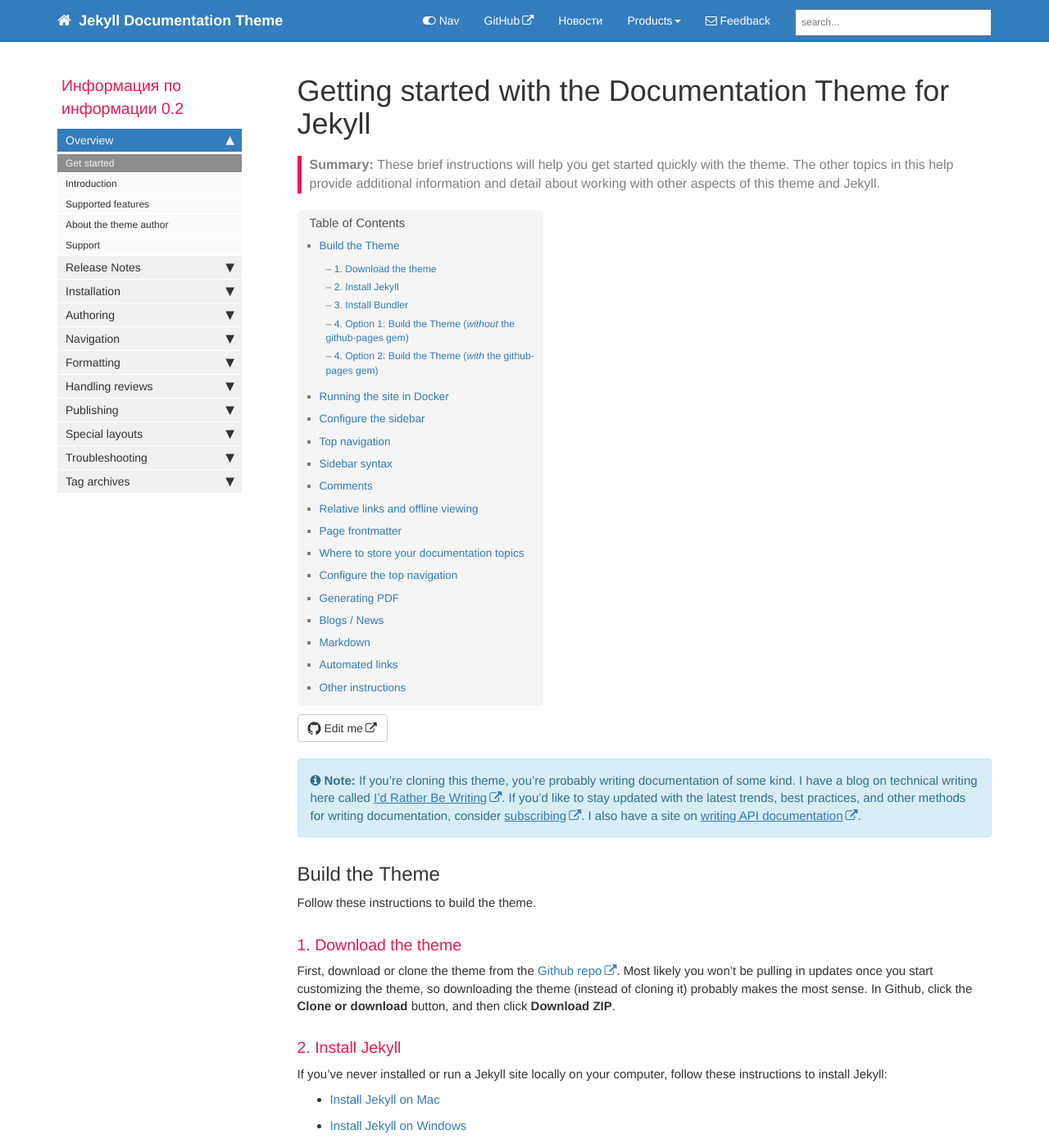
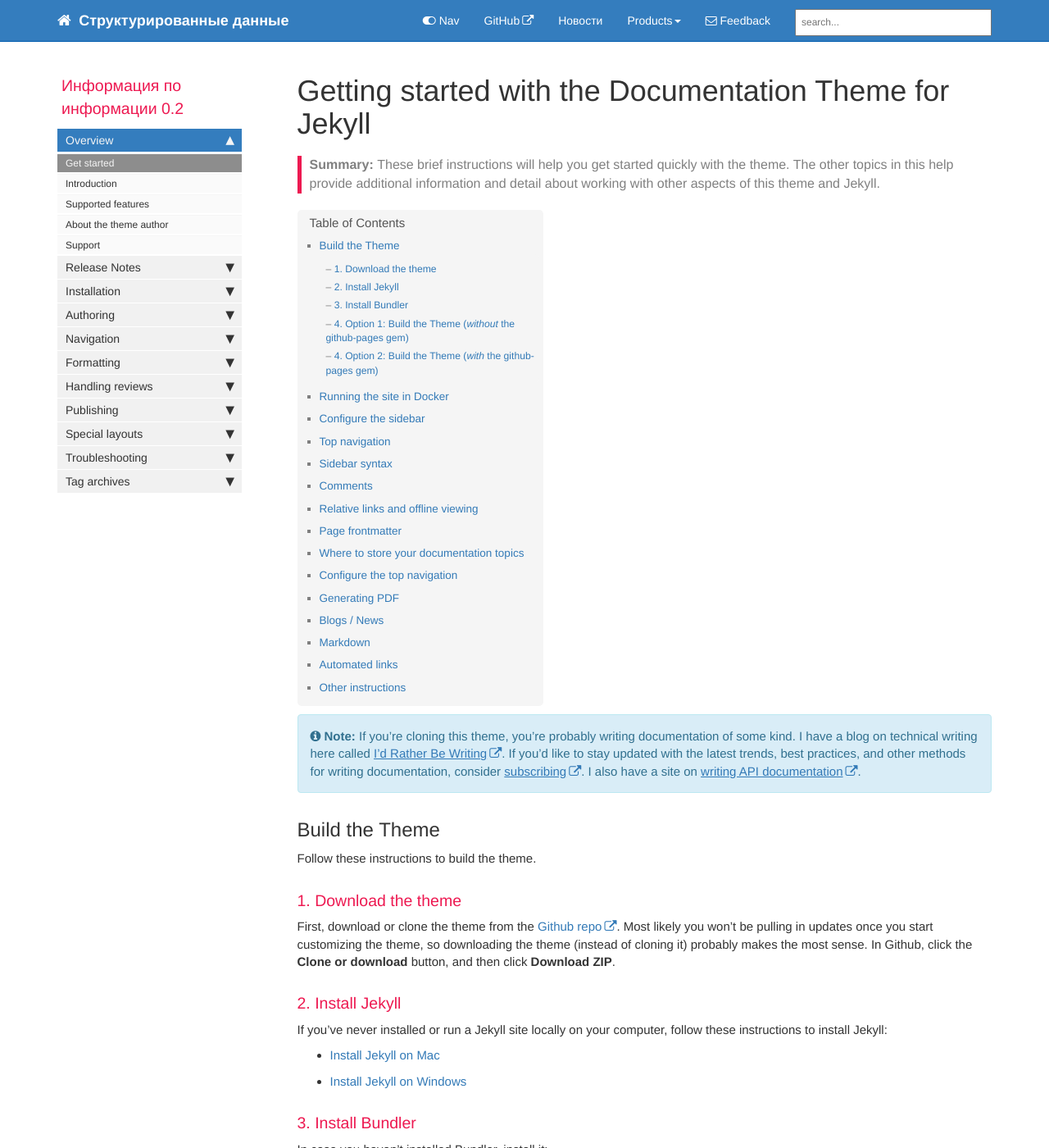
Before and after one commit to vn-spb/vn-spb.github.io, a Jekyll site: the page built from index.md, in a window 1280 px wide and 1400 px high. Shown: the whole window at 82% size. Built offline with Jekyll 4.4.1, drawn with Linux system fonts in a browser that asks for light colours; comment, search, counter and statistics services are not loaded; part of the change alters nothing that is shown.

Commit message:
Update _config.yml

```diff
--- a/_config.yml
+++ b/_config.yml
@@ -1,24 +1,24 @@
-repository: tomjoht/documentation-theme-jekyll
+repository: vn-spb/vn-spb.github.io
 
 output: web
 # this property is useful for conditional filtering of content that is separate from the PDF.
 
-topnav_title: Jekyll Documentation Theme
+topnav_title: Структурированные данные
 # this appears on the top navigation bar next to the home button
 
-site_title: Jekyll theme for documentation
+site_title: Структурированные данные
 # this appears in the html browser tab for the site title (seen mostly by search engines, not users)
 
 company_name: Copyright 2021 Google LLC
 # this appears in the footer
 
-github_editme_path: tomjoht/documentation-theme-jekyll/blob/gh-pages/
+github_editme_path:
 # if you're using Github, provide the basepath to the branch you've created for reviews, following the sample here. if not, leave this value blank.
 
 # gitlab_editme_path: tomjoht/documentation-theme-jekyll/blob/gh-pages/
 # if you're using GitLab, provide the basepath to the branch you've created for reviews, following the sample here. if not, leave this value blank.
 
-google_analytics: UA-66296557-1
+google_analytics:
 # if you have google-analytics ID, put it in. if not, edit this value to blank.
 
 host: 127.0.0.1
@@ -35,7 +35,7 @@ exclude:
 
 feedback_subject_line: Jekyll documentation theme
 
-feedback_email: tomjoht@gmail.com
+feedback_email: box@gmail.com
 # used as a contact email for the Feedback link in the top navigation bar
 
 # feedback_disable: true
@@ -71,7 +71,7 @@ defaults:
       type: "pages"
     values:
       layout: "page"
-      comments: true
+      comments: false
       # if you don't want to use Commento.io and just hide comments, change true to false wherever you see the comments property
       search: true
       sidebar: home_sidebar
@@ -91,7 +91,7 @@ defaults:
       type: "posts"
     values:
       layout: "post"
-      comments: true
+      comments: false
       # if you don't want to use Commento.io and just hide comments, change true to false wherever you see the comments property
       search: true
       sidebar: home_sidebar
```
